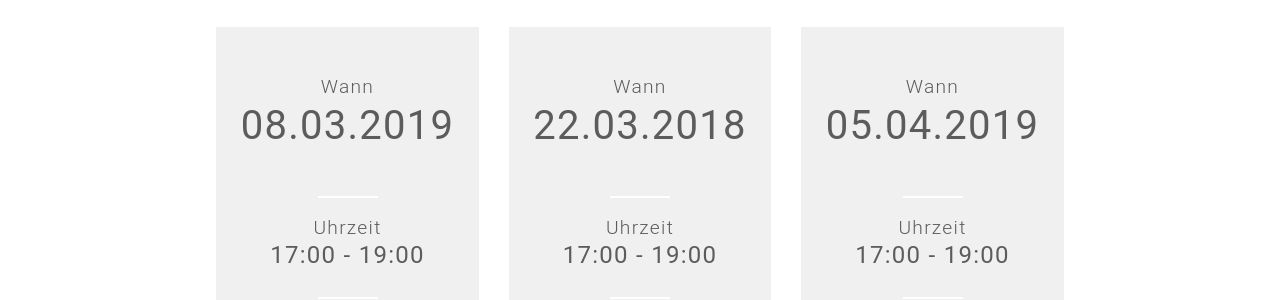
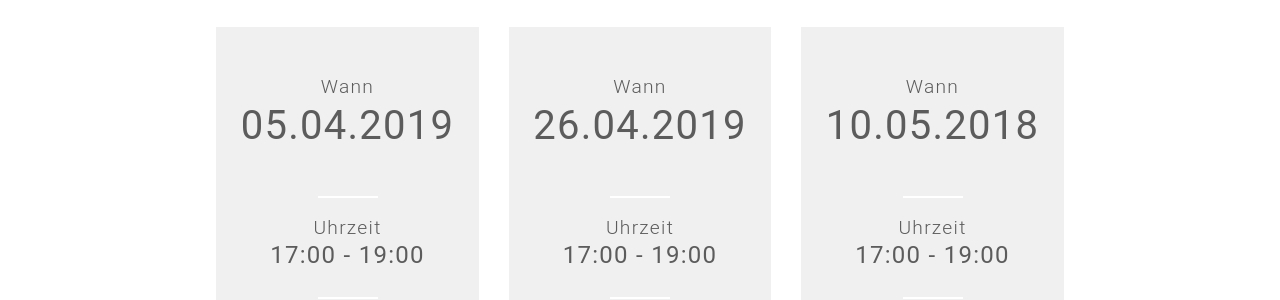
Before and after one commit to coderdojo-wien/coderdojo-wien.github.io, a Jekyll site: the page built from index.html, in a window 1280 px wide and 900 px high, scrolled down 3706 px. Shown: the part 158-458 px from the top of the window. Built offline with Jekyll 4.4.1, drawn with Linux system fonts in a browser that asks for light colours; nearby versions of some CDN libraries; comment, search, counter and statistics services are not loaded; some of the changed lines change nothing that is shown.

Commit message:
Update events.

```diff
--- a/_data/events.yml
+++ b/_data/events.yml
@@ -6,22 +6,6 @@ Für ein CoderDojo brauchst du grundsätzlich einen Laptop, wobei für Scratch k
 "
 
 events-list:
-- event-date: 08.03.2019
-  event-time: 17:00 - 19:00
-  event-startdate: 2019-03-08T15:00:00Z
-  event-enddate: 2019-03-08T17:00:00Z
-  event-place: <a href="#main-event-place-map">VERBUND, Am Hof 6a, 1010 Wien</a>
-  event-placename: VERBUND
-  event-registration-url: "https://www.eventbrite.de/e/coderdojo-wien-at-verbund-registrierung-55042277935"
-
-- event-date: 22.03.2018
-  event-time: 17:00 - 19:00
-  event-startdate: 2019-03-22T15:00:00Z
-  event-enddate: 2018-03-22T17:00:00Z
-  event-place: <a href="#main-event-place-map">VERBUND, Am Hof 6a, 1010 Wien</a>
-  event-placename: VERBUND
-  event-registration-url: "https://www.eventbrite.de/e/coderdojo-wien-at-verbund-registrierung-56276334030"
-
 - event-date: 05.04.2019
   event-time: 17:00 - 19:00
   event-startdate: 2019-04-05T15:00:00Z
@@ -29,3 +13,19 @@ events-list:
   event-place: <a href="#main-event-place-map">VERBUND, Am Hof 6a, 1010 Wien</a>
   event-placename: VERBUND
   event-registration-url: "https://www.eventbrite.de/e/coderdojo-wien-at-verbund-registrierung-56276413267"
+
+- event-date: 26.04.2019
+  event-time: 17:00 - 19:00
+  event-startdate: 2019-04-26T15:00:00Z
+  event-enddate: 2019-04-26T17:00:00Z
+  event-place: <a href="#main-event-place-map">VERBUND, Am Hof 6a, 1010 Wien</a>
+  event-placename: VERBUND
+  event-registration-url: "https://www.eventbrite.de/e/coderdojo-wien-at-verbund-registrierung-56276463417"
+
+- event-date: 10.05.2018
+  event-time: 17:00 - 19:00
+  event-startdate: 2019-05-10T15:00:00Z
+  event-enddate: 2018-05-10T17:00:00Z
+  event-place: <a href="#main-event-place-map">VERBUND, Am Hof 6a, 1010 Wien</a>
+  event-placename: VERBUND
+  event-registration-url: "https://www.eventbrite.de/e/coderdojo-wien-at-verbund-registrierung-59489025276"
```
